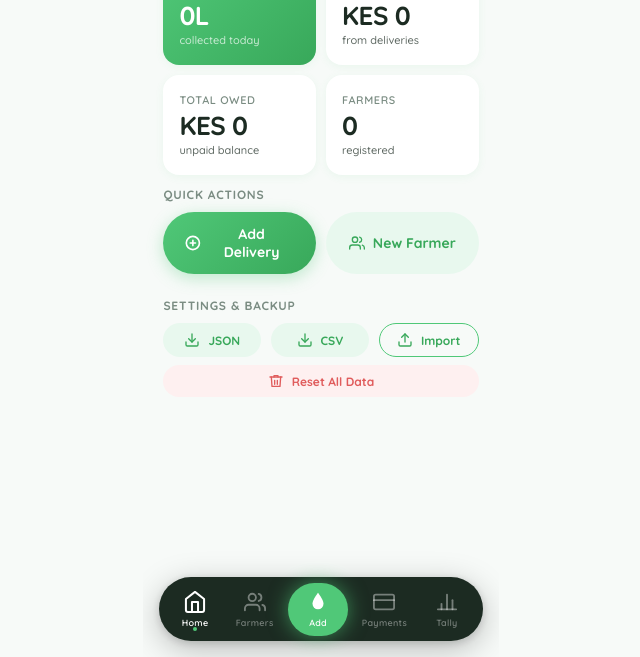
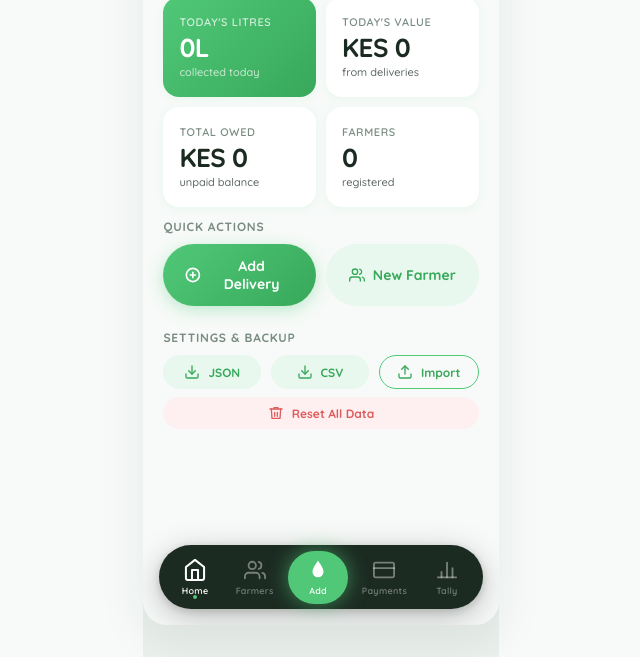
Before and after one commit to lennykaris/milk-by-rinjoya, a website built with Vite: page index.html in a window 1280 px wide. Shown: the part 143-800 px from the top of the page, without its empty margins (319-959 px from the left). Built offline with nearby package versions, Linux system fonts and the light colour scheme.

Commit message:
style: make app full width on all mobile viewports by increasing responsive breakpoint to 576px

```diff
--- a/src/style.css
+++ b/src/style.css
@@ -41,13 +41,25 @@ html, body {
 /* ─── App Shell ─────────────────────────────────────────────────────────────── */
 #app {
   width: 100%;
-  max-width: 420px;
+  max-width: 100%;
   height: 100dvh;
   position: relative;
   display: flex;
   flex-direction: column;
   background: var(--bg);
   overflow: hidden;
+}
+
+@media (min-width: 576px) {
+  body {
+    background: #EAF0EC; /* Soft premium backdrop only on desktop/tablet */
+  }
+  #app {
+    max-width: 420px;
+    height: 92dvh;
+    border-radius: 24px;
+    box-shadow: 0 12px 48px rgba(28,43,34,0.08);
+  }
 }
 
 /* ─── Views ─────────────────────────────────────────────────────────────────── */
```
